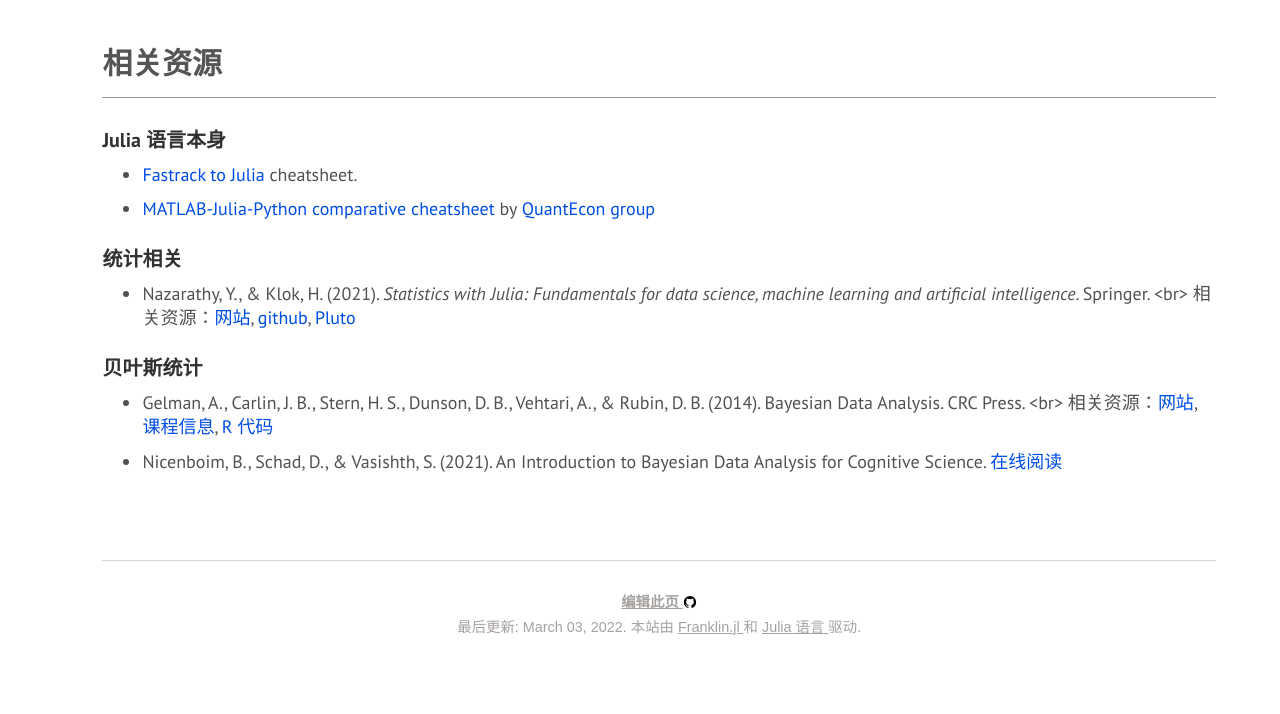
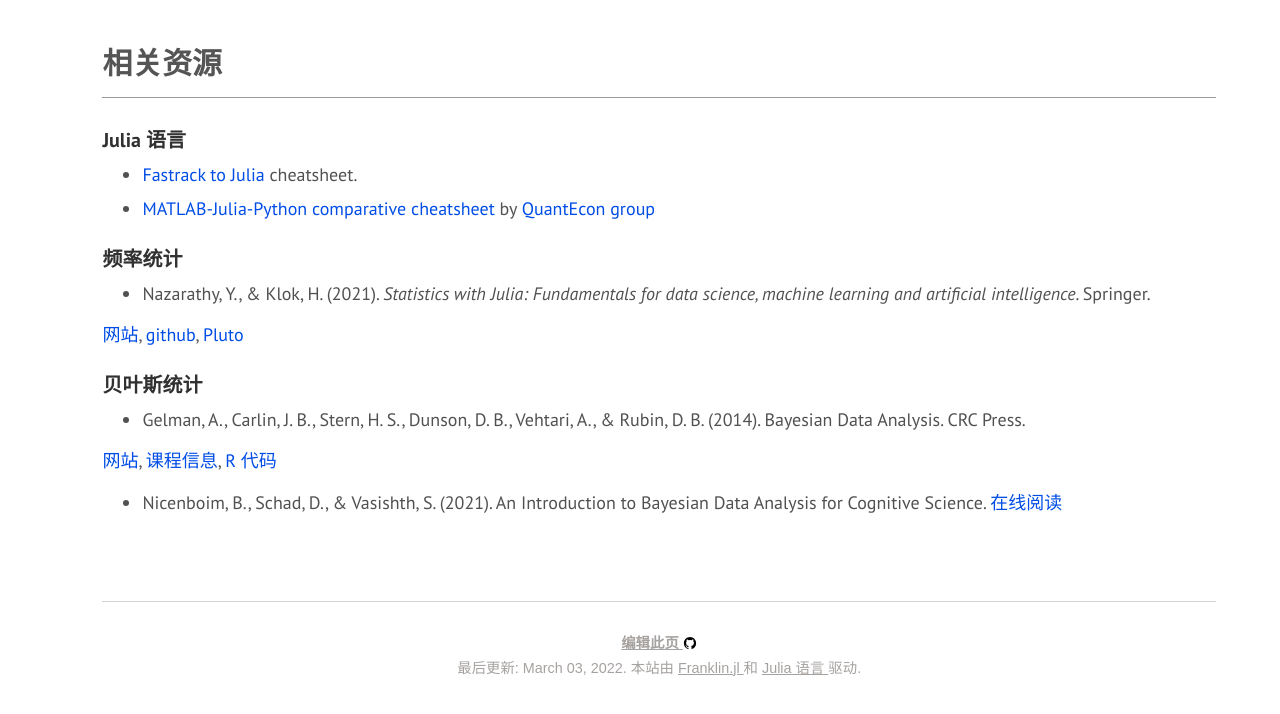
Before and after one commit to likanzhan/JuliaLearn, a plain HTML site: page cheatsheets/main.html in a window 1280 px wide. Drawn offline with nearby package versions, Linux system fonts and the light colour scheme; a web font is replaced by a local one.

Commit message:
Deploying to gh-pages from  @ efa2b122ffc6f539b5a74d1200a0231677a1c618 🚀

```diff
--- a/cheatsheets/main.html
+++ b/cheatsheets/main.html
@@ -28,22 +28,26 @@
 
 <!-- Content appended here -->
 <div class="franklin-content"><h1 id="相关资源"><a href="#相关资源" class="header-anchor">相关资源</a></h1>
-<h3 id="julia_语言本身"><a href="#julia_语言本身" class="header-anchor">Julia 语言本身</a></h3>
+<h3 id="julia_语言"><a href="#julia_语言" class="header-anchor">Julia 语言</a></h3>
 <ul>
 <li><p><a href="https://juliadocs.github.io/Julia-Cheat-Sheet/">Fastrack to Julia</a> cheatsheet.</p>
 </li>
 <li><p><a href="https://cheatsheets.quantecon.org/">MATLAB-Julia-Python comparative cheatsheet</a> by <a href="https://quantecon.org">QuantEcon group</a></p>
 </li>
 </ul>
-<h3 id="统计相关"><a href="#统计相关" class="header-anchor">统计相关</a></h3>
+<h3 id="频率统计"><a href="#频率统计" class="header-anchor">频率统计</a></h3>
 <ul>
-<li><p>Nazarathy, Y., &amp; Klok, H. &#40;2021&#41;. <em>Statistics with Julia: Fundamentals for data science, machine learning and artificial intelligence</em>. Springer. &lt;br&gt; 相关资源：<a href="https://statisticswithjulia.org">网站</a>, <a href="https://github.com/h-Klok/StatsWithJuliaBook">github</a>, <a href="https://github.com/StatisticalRethinkingJulia/StatisticsWithJuliaPlutoNotebooks.jl">Pluto</a> </p>
+<li><p>Nazarathy, Y., &amp; Klok, H. &#40;2021&#41;. <em>Statistics with Julia: Fundamentals for data science, machine learning and artificial intelligence</em>. Springer. </p>
 </li>
 </ul>
+<p><a href="https://statisticswithjulia.org">网站</a>, <a href="https://github.com/h-Klok/StatsWithJuliaBook">github</a>, <a href="https://github.com/StatisticalRethinkingJulia/StatisticsWithJuliaPlutoNotebooks.jl">Pluto</a> </p>
 <h3 id="贝叶斯统计"><a href="#贝叶斯统计" class="header-anchor">贝叶斯统计</a></h3>
 <ul>
-<li><p>Gelman, A., Carlin, J. B., Stern, H. S., Dunson, D. B., Vehtari, A., &amp; Rubin, D. B. &#40;2014&#41;. Bayesian Data Analysis. CRC Press. &lt;br&gt; 相关资源：<a href="http://www.stat.columbia.edu/~gelman/book/">网站</a>, <a href="https://github.com/avehtari/BDA_course_Aalto">课程信息</a>, <a href="https://github.com/avehtari/BDA_R_demos">R 代码</a></p>
+<li><p>Gelman, A., Carlin, J. B., Stern, H. S., Dunson, D. B., Vehtari, A., &amp; Rubin, D. B. &#40;2014&#41;. Bayesian Data Analysis. CRC Press. </p>
 </li>
+</ul>
+<p><a href="http://www.stat.columbia.edu/~gelman/book/">网站</a>, <a href="https://github.com/avehtari/BDA_course_Aalto">课程信息</a>, <a href="https://github.com/avehtari/BDA_R_demos">R 代码</a></p>
+<ul>
 <li><p>Nicenboim, B., Schad, D., &amp; Vasishth, S. &#40;2021&#41;. An Introduction to Bayesian Data Analysis for Cognitive Science. <a href="https://vasishth.github.io/bayescogsci/book/">在线阅读</a></p>
 </li>
 </ul>
```
Also changed, not shown: notebooks/notebooks_JuliaBlogs_2022-03-03-Dataframe-subset.html (+1 -1 lines).
